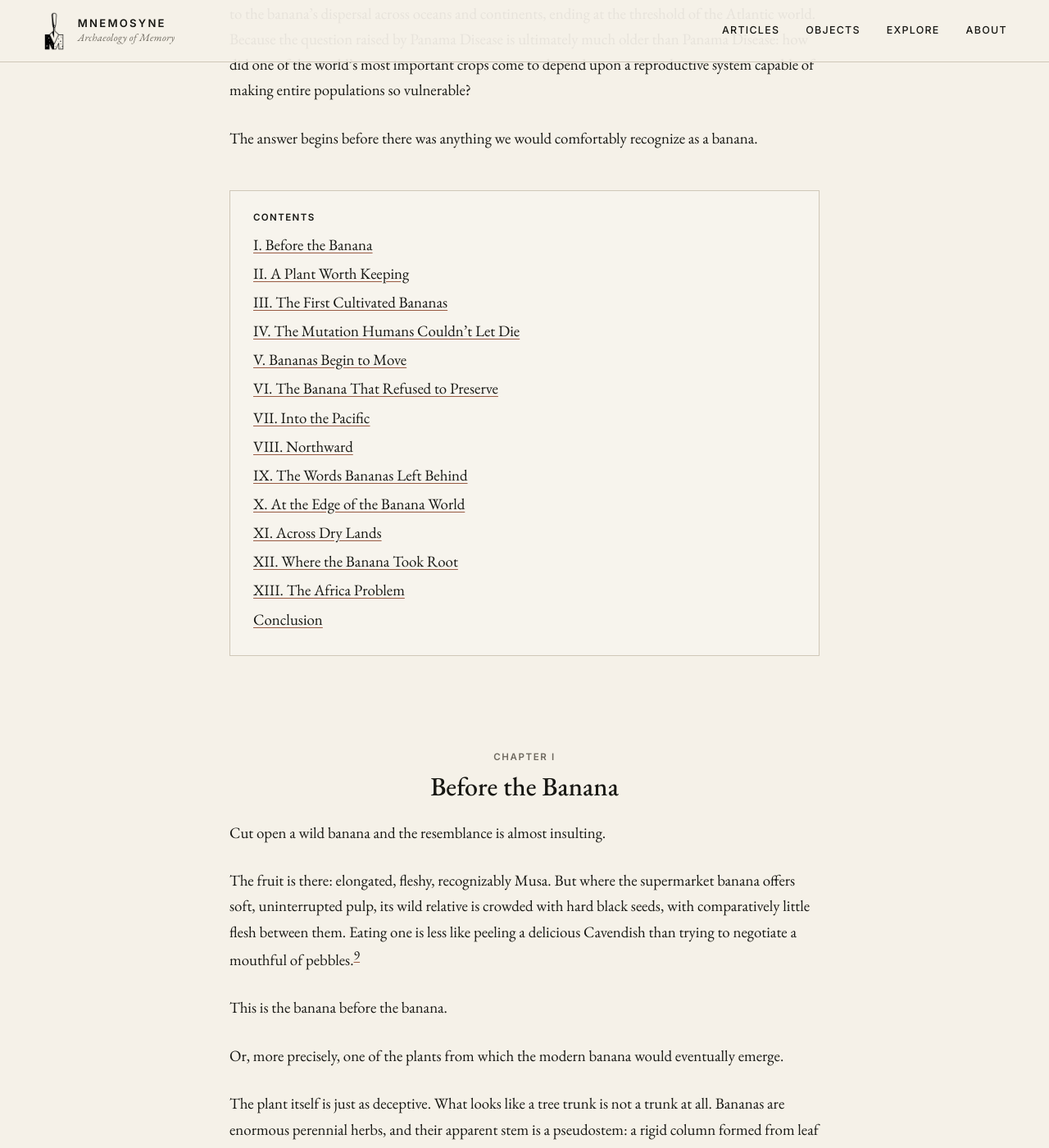
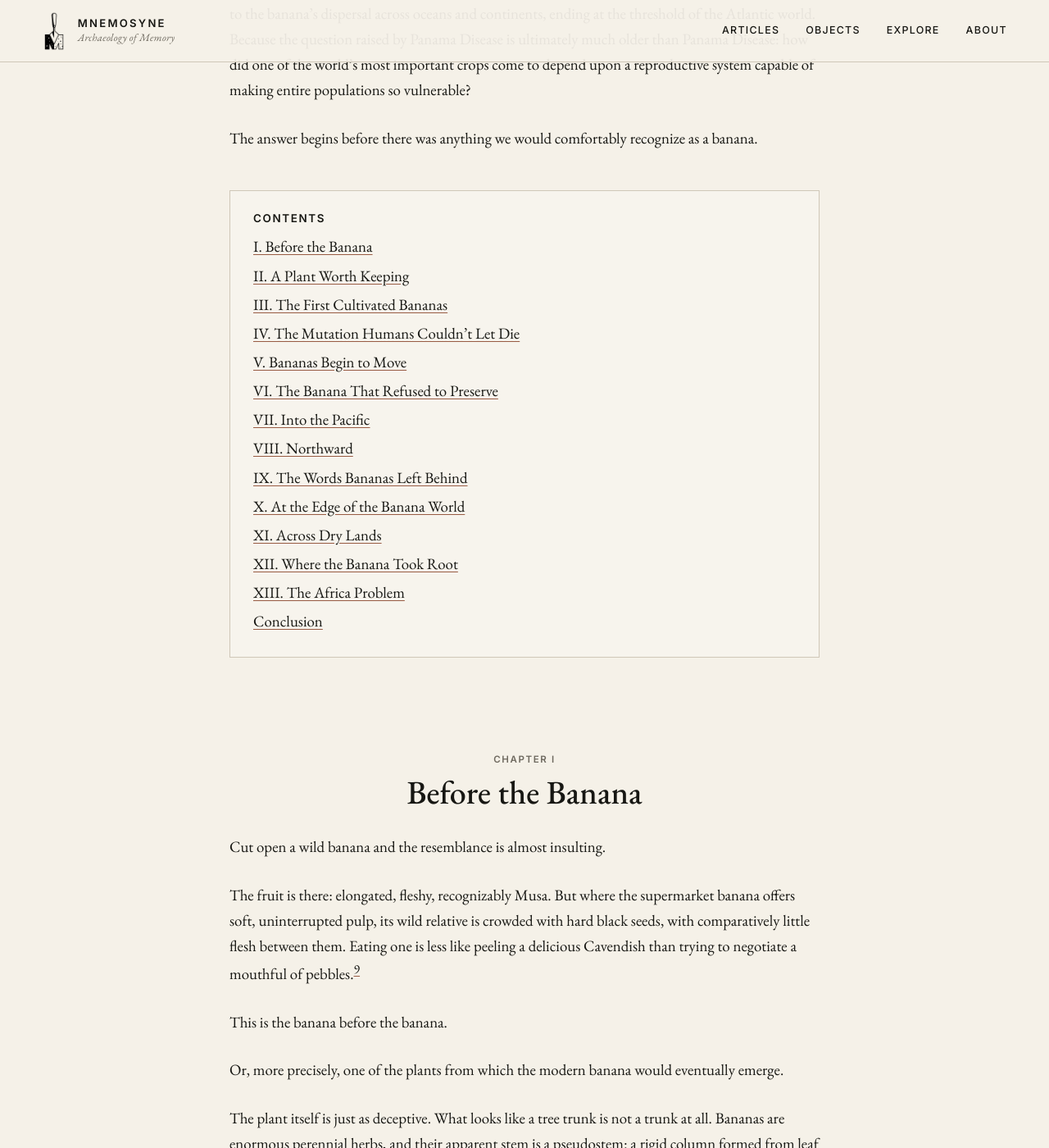
Before and after one commit to basolmsted-blip/mnemosyne-online, a Jekyll site: the page built from _posts/2026-10-06-the-making-of-the-banana.md, in a window 1280 px wide and 1400 px high, scrolled down 4991 px. Shown: the whole window at 82% size. Built offline with Jekyll 4.4.1, drawn with Linux system fonts in a browser that asks for light colours.

Commit message:
Refine Banana article typography

```diff
--- a/assets/css/style.css
+++ b/assets/css/style.css
@@ -249,11 +249,12 @@ h1, h2, h3, h4, h5, h6 { line-height: 1.15 !important; }
 .article-body img { max-width: 100%; height: auto; }
 .article-body pre { max-width: 100%; overflow-x: auto; }
 .article-contents { margin: 3rem 0; padding: 1.5rem 1.75rem; border: 1px solid var(--line); background: rgba(255,255,255,.2); }
-.article-contents p { margin-bottom: .6rem; font: 600 .72rem/1.4 var(--sans); letter-spacing: .12em; text-transform: uppercase; }
+.article-contents p { margin-bottom: .6rem; font: 600 .84rem/1.4 var(--sans); letter-spacing: .12em; text-transform: uppercase; }
 .article-contents ol { margin: 0; padding-left: 0; list-style: none; }
 .article-contents li { margin: .25rem 0; }
 .article-body h2.article-chapter {
   margin-top: clamp(5rem, 9vw, 8rem);
+  font-size: clamp(2.15rem, 3.8vw, 2.5rem);
   text-align: center;
 }
 .article-body h2.article-chapter::before {
@@ -287,19 +288,22 @@ h1, h2, h3, h4, h5, h6 { line-height: 1.15 !important; }
 .article-prologue p:last-child,
 .article-epilogue p:last-child { margin-bottom: 0; }
 .article-body .banana-figure {
-  width: min(860px, calc(100vw - 3rem));
-  max-width: none;
-  margin: 3rem 50%;
+  width: 100%;
+  max-width: var(--measure);
+  margin: 3rem auto;
   padding: clamp(1rem, 2.5vw, 2rem);
   background: var(--figure-paper);
-  transform: translateX(-50%);
-}
-.article-body .banana-figure--wide { width: min(1100px, calc(100vw - 3rem)); }
+  transform: none;
+}
+.article-body .banana-figure--wide { width: 100%; }
 .article-body .banana-figure--transparent { background: transparent; }
 .article-body .banana-figure--original {
-  width: min(1440px, calc(100vw - 1.5rem));
+  width: min(800px, calc(100vw - 3rem));
+  max-width: none;
+  margin-inline: 50%;
   padding-inline: clamp(.5rem, 1.5vw, 1rem);
   background: transparent;
+  transform: translateX(-50%);
 }
 .article-body .banana-figure img { width: 100%; max-height: 78vh; object-fit: contain; }
 .article-body .banana-figure--original img { max-height: none; }
```
